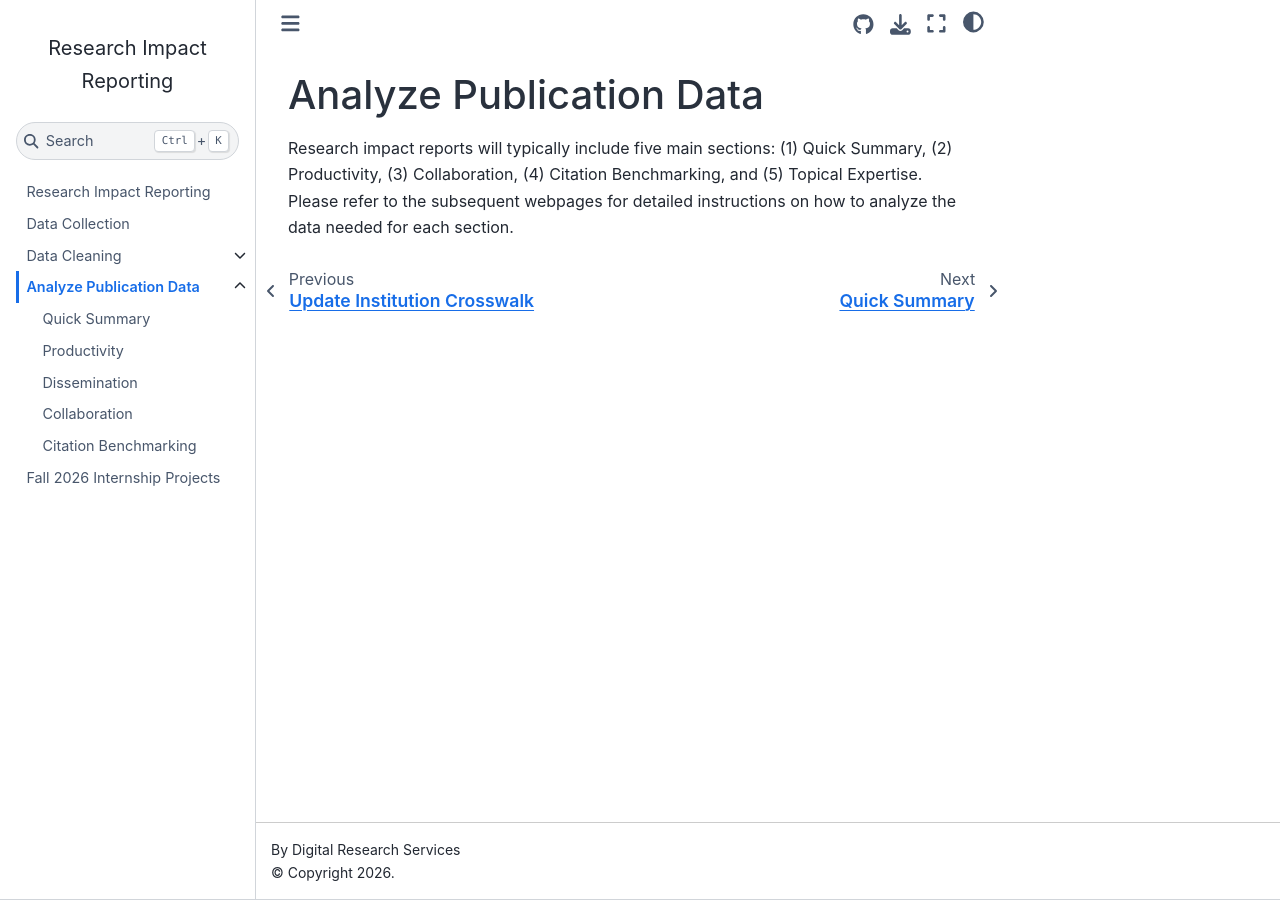
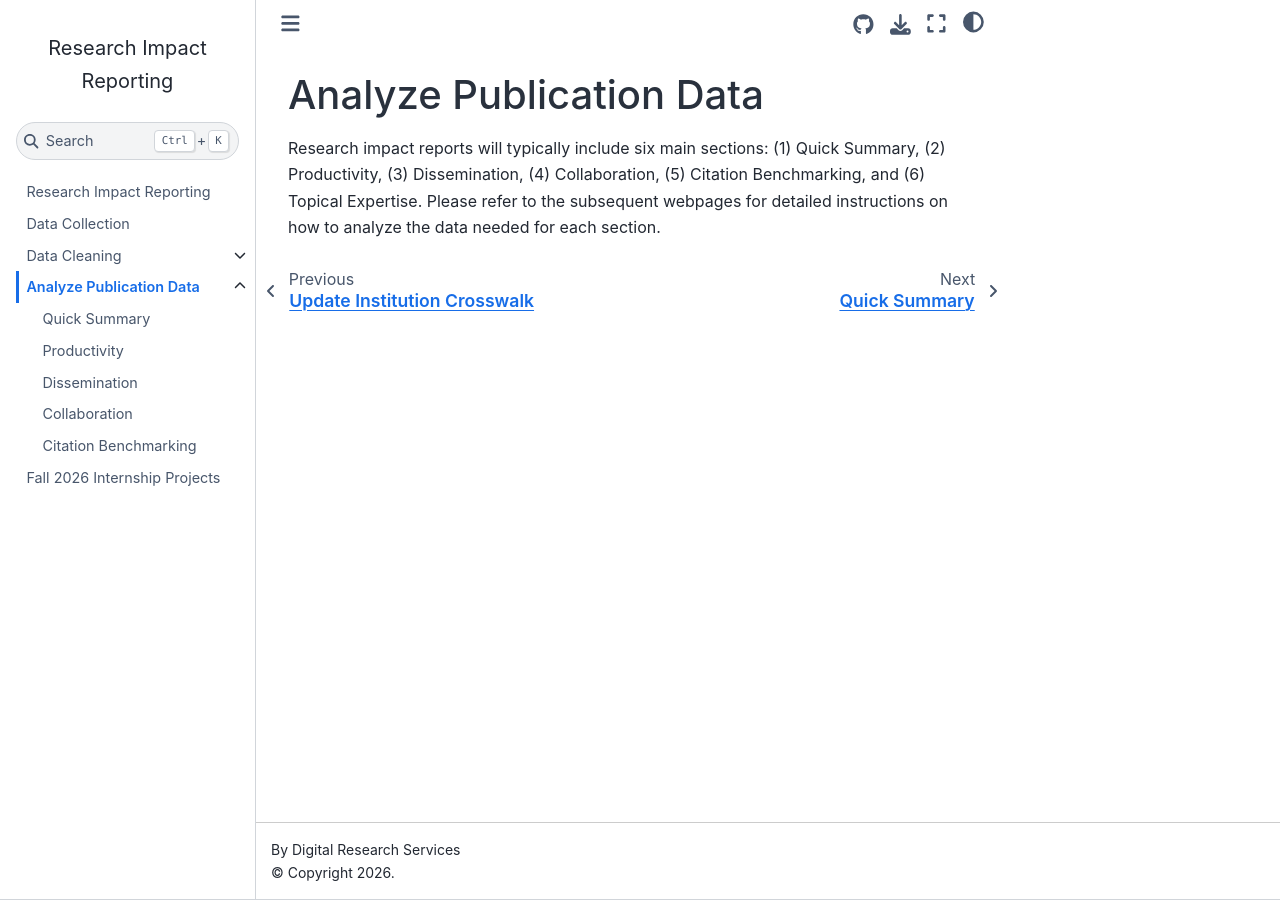
Before and after one commit to vvlooking/research-impact, a Jupyter Book: the page built from website/analyze-data.md, in a window 1280 px wide. Built offline with Jupyter Book 1.0.4 settings and Sphinx 7.4.7 and the Sphinx Book theme 1.1.4, drawn with Linux system fonts in a browser that asks for light colours.

Commit message:
Update section title from 'Research' to 'Dissemination'

```diff
--- a/website/analyze-data.md
+++ b/website/analyze-data.md
@@ -1,3 +1,3 @@
 # Analyze Publication Data
 
-Research impact reports will typically include five main sections: (1) Quick Summary, (2) Productivity, (3) Collaboration, (4) Citation Benchmarking, and (5) Topical Expertise. Please refer to the subsequent webpages for detailed instructions on how to analyze the data needed for each section.
+Research impact reports will typically include six main sections: (1) Quick Summary, (2) Productivity, (3) Dissemination, (4) Collaboration, (5) Citation Benchmarking, and (6) Topical Expertise. Please refer to the subsequent webpages for detailed instructions on how to analyze the data needed for each section.
```
